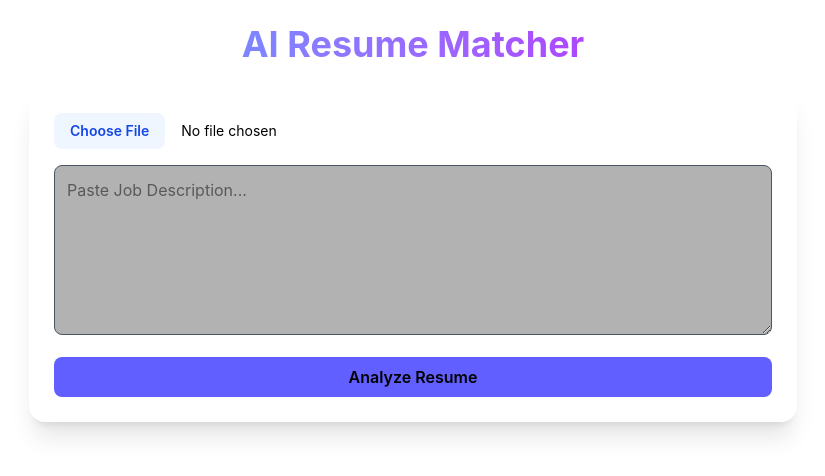
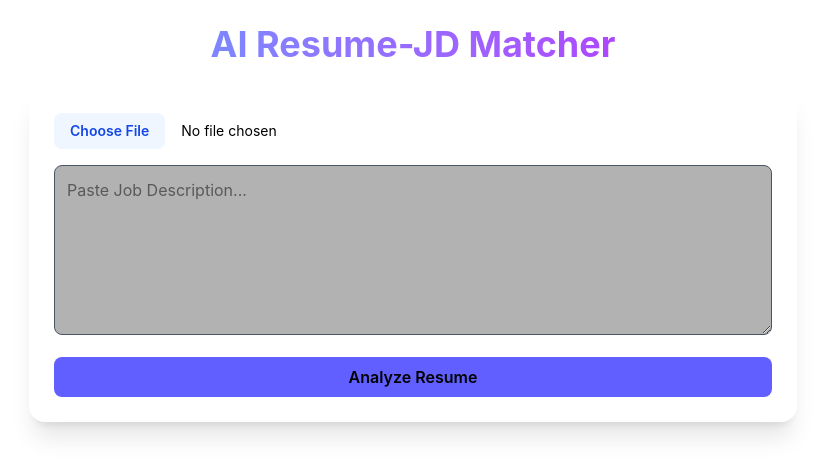
Before and after one commit to SwatiHD/AI_Resume-JD_Matcher, a React (Vite) app in the folder Frontend/: page / in a window 1280 px wide. Shown: the top 476 px of the page, without its empty margins (227-1052 px from the left). Built offline with nearby package versions, Linux system fonts and the light colour scheme.

Commit message:
BackendURL added to deploy

```diff
--- a/Frontend/src/App.jsx
+++ b/Frontend/src/App.jsx
@@ -27,7 +27,10 @@ function App() {
         "https://ai-resume-jd-matcher-backend.onrender.com/analyze",
         formData,
       );
-
+      // const apiCall = await axios.post(
+      //         "http://localhost:5000/analyze",
+      //         formData,
+      //       );
       await sleep(700);
       setStep("Matching skills...");
 
@@ -49,7 +52,7 @@ function App() {
     <div className="min-h-screen flex flex-col items-center p-6">
       {/* HEADER */}
       <h1 className="text-4xl font-bold mb-6 bg-gradient-to-r from-indigo-400 to-purple-500 bg-clip-text text-transparent">
-        AI Resume Matcher
+        AI Resume-JD Matcher
       </h1>
 
       {/* INPUT CARD */}
```
